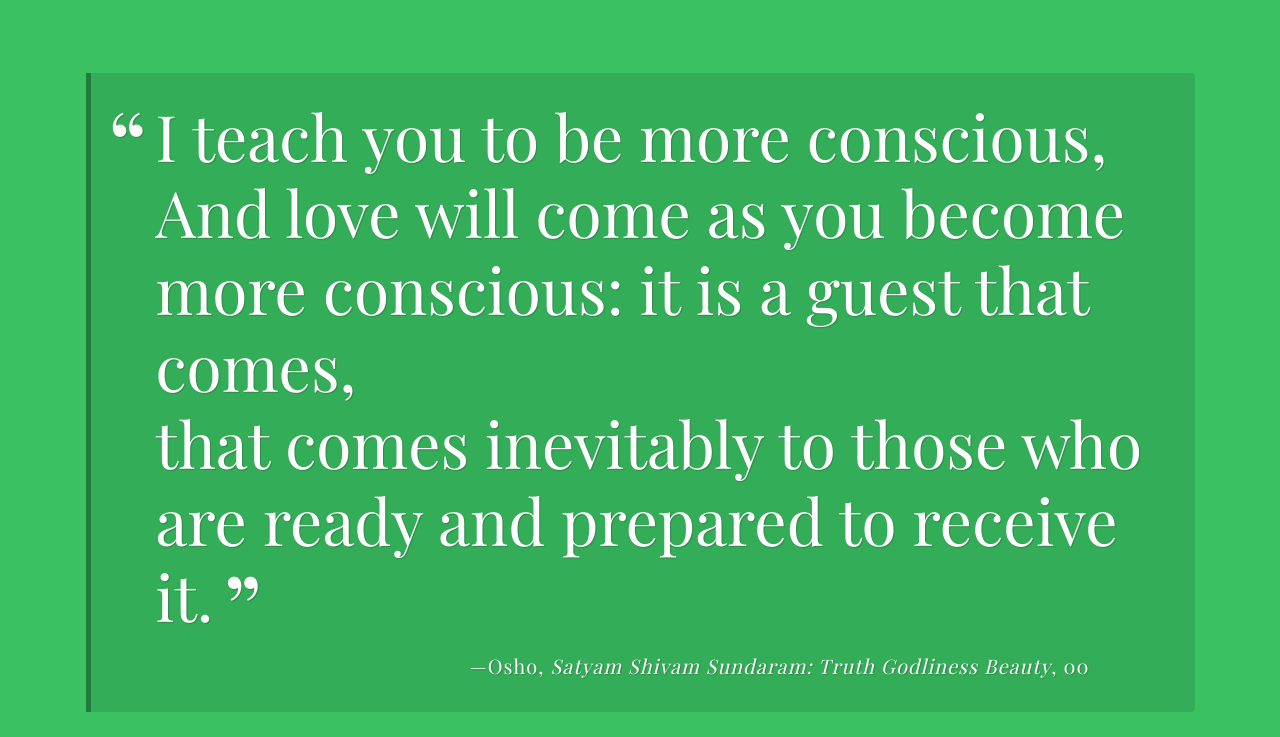
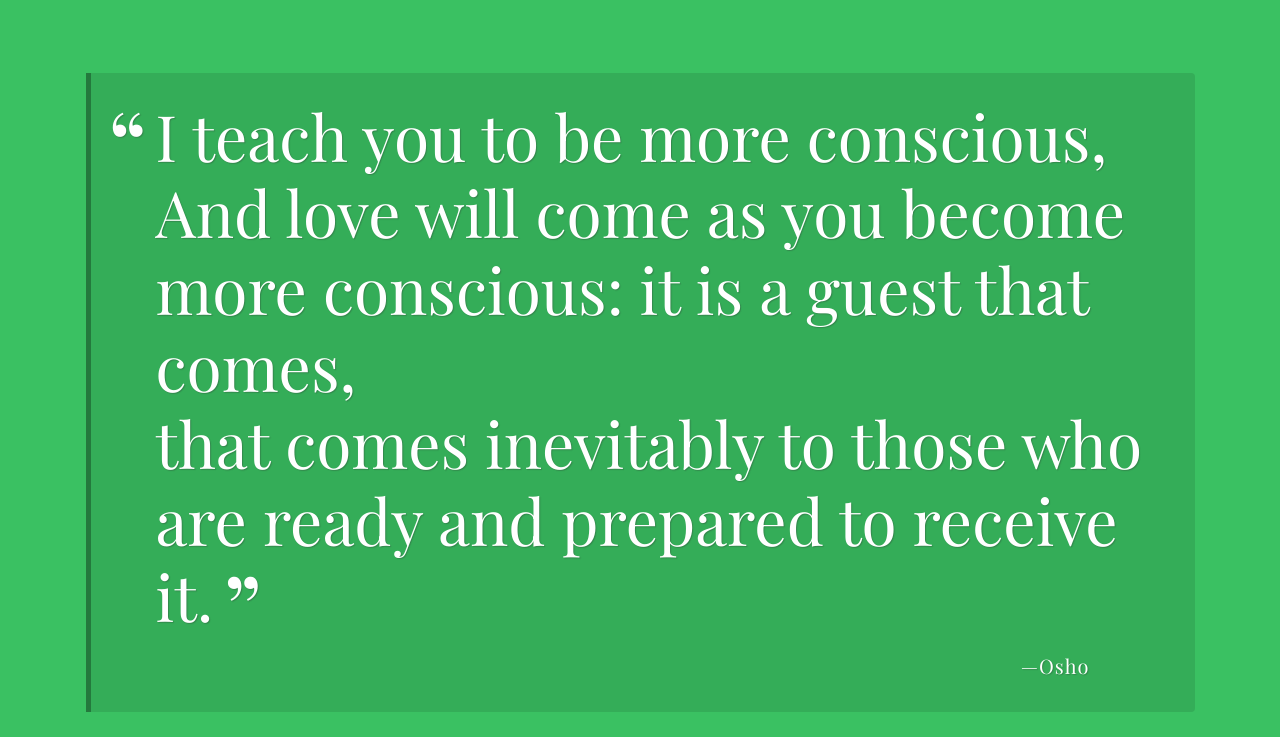
Before and after one commit to mwfelton/project-1-Random-Quote-Generator, a plain HTML site: page a_random_quote_generator-v1/index.html in a window 1280 px wide. Both pictures are taken after a click on the button "Show another quote". Shown: the part 147-884 px from the top of the page. Drawn offline with nearby package versions, Linux system fonts and the light colour scheme; a web font is replaced by a local one.

Commit message:
second commit
index.html is in it's original state, uchanged.

two options for the printQuote. one only works with the changes being made to the HTML. at present

```diff
--- a/a_random_quote_generator-v1/index.html
+++ b/a_random_quote_generator-v1/index.html
@@ -17,7 +17,7 @@
     <div class="container">
       <div id="quote-box" class="quote-box">
         <p class="quote">Every great developer you know got there by solving problems they were unqualified to solve until they actually did it.</p>
-        <p class="source"><span class="name">Patrick McKenzie</span><span class="citation">Twitter</span><span class="year">2016</span></p>
+        <p class="source"> Patrick McKenzie<span class="citation">Twitter</span><span class="year">2016</span></p>
       </div>
     </div>
 
--- a/a_random_quote_generator-v1/js/script.js
+++ b/a_random_quote_generator-v1/js/script.js
@@ -40,7 +40,7 @@ const quoteArray =  [
     that comes inevitably to those who are ready and prepared to receive it.`,
     from: 'Satyam Shivam Sundaram: Truth Godliness Beauty',
     guru: 'Osho',
-    when: '00'
+    when: ''
   },
   {
     quote: `A man of meditation comes to a point where there is no temptation left. Try to understand it. Temptation never comes from without: it is the repressed desire, repressed energy, repressed sex, repressed greed that creates temptation.
@@ -92,22 +92,36 @@ function getRandomQuote(arr){
   let random = Math.floor(Math.random() * arr.length);
   return random;
 }
+/***
+ * `printQuote` function
+***/
+
+
 function printQuote(){
     let num = getRandomQuote(quoteArray)
     console.log(quoteArray[num]);
     document.querySelector('.quote').innerText = quoteArray[num].quote;
     document.querySelector('.citation').innerText = quoteArray[num].from;
-    document.querySelector('.name').innerText = quoteArray[num].guru;
+    document.querySelector('.source').innerText = quoteArray[num].guru;
     document.querySelector('.year').innerText = quoteArray[num].when;
 }
 
 
+// function printQuote(){
+//   let num = getRandomQuote(quoteArray)
+//   document.querySelector('.quote-box').innerHTML = `"<p class="quote">${quoteArray[num].quote}</p>"
+//   <p class="source">${quoteArray[num].guru}<span class="citation">${quoteArray[num].from}</span><span class="year">${quoteArray[num].when}</span></p>`;
+// }
+
+// /***
+//  * `quoteInterval` function
+// ***/
+
+// setInterval(printQuote())
 
 
 
-/***
- * `printQuote` function
-***/
+
 
 
 /***
```
